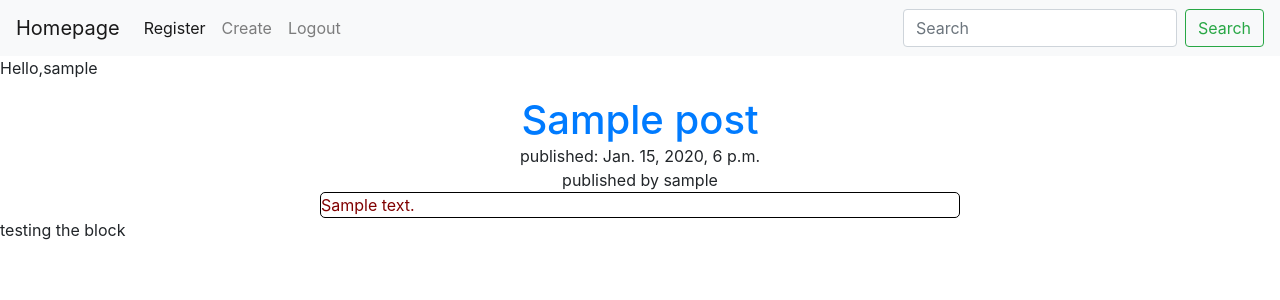
After one commit to onthefeet/django-test-blog, a Django app: template newapp/templates/search.html in a window 1280 px wide. The commit adds this page. Shown: the top 300 px of the page. Run offline with Django 3.2, Linux system fonts and the light colour scheme; the template is opened without the code that fills it: values that come from a table or form of the project are taken from there, others are empty; a user stored in the database is signed in; tables that the repository leaves empty hold one stand-in row (values such as "Sample post"); some libraries are stand-ins or nearby versions.

Commit message:
added search

```diff
--- a/newapp/templates/newapp/base.html
+++ b/newapp/templates/newapp/base.html
@@ -6,7 +6,7 @@
     </head>
     <body>
         <nav class="navbar navbar-expand-lg navbar-light bg-light sticky-top">
-            <a class="navbar-brand" href="#">Navbar</a>
+            <a class="navbar-brand" href="{% url 'home' %}">Homepage</a>
             <button class="navbar-toggler" type="button" data-toggle="collapse" data-target="#navbarTogglerDemo02" aria-controls="navbarTogglerDemo02" aria-expanded="false" aria-label="Toggle navigation">
               <span class="navbar-toggler-icon"></span>
             </button>
@@ -17,14 +17,14 @@
                   <a class="nav-link" href="{% url 'register' %}">Register <span class="sr-only">(current)</span></a>
                 </li>
                 <li class="nav-item">
+                  <a class="nav-link" href="{% url 'create' %}" tabindex="-1">Create</a>
+                </li>
+                <li class="nav-item">
                   <a class="nav-link" href="{% url 'user_logout' %}">Logout</a>
                 </li>
-                <li class="nav-item">
-                  <a class="nav-link" href="{% url 'create' %}" tabindex="-1">Create</a>
-                </li>
               </ul>
-              <form class="form-inline my-2 my-lg-0">
-                <input class="form-control mr-sm-2" type="search" placeholder="Search">
+              <form method='GET' class="form-inline my-2 my-lg-0">
+                <input class="form-control mr-sm-2" name='q' type="search" placeholder="Search">
                 <button class="btn btn-outline-success my-2 my-sm-0" type="submit">Search</button>
               </form>
             </div>
--- a/newapp/templates/newapp/create.html
+++ b/newapp/templates/newapp/create.html
@@ -1,3 +1,4 @@
+{% extends 'newapp/base.html'%}
 {% load static%}
 <html>
     <link rel="stylesheet" href="{% static 'newapp/css/style.css' %}">
--- /dev/null
+++ b/newapp/templates/search.html
@@ -0,0 +1,9 @@
+{% extends 'newapp/base.html'%}
+{% for post in posts %}
+        <div>
+            <h1 style="max-width:50%;margin: auto;text-align: center;"><a href="">{{ post.title }}</a></h1>
+            <p style="max-width:50%;margin: auto;text-align: center;">published: {{ post.published_date }}</p>
+            <p style="max-width:50%;margin: auto;text-align: center;">published by {{post.author}}</p>
+            <p style="color:maroon;border:0.5px solid black;max-width: 50%;margin: auto;border-radius: 5px;">{{ post.text|linebreaksbr }}</p>
+        </div>
+{% endfor %}
```
Also changed, not shown: newapp/views.py (+11 -2 lines).
